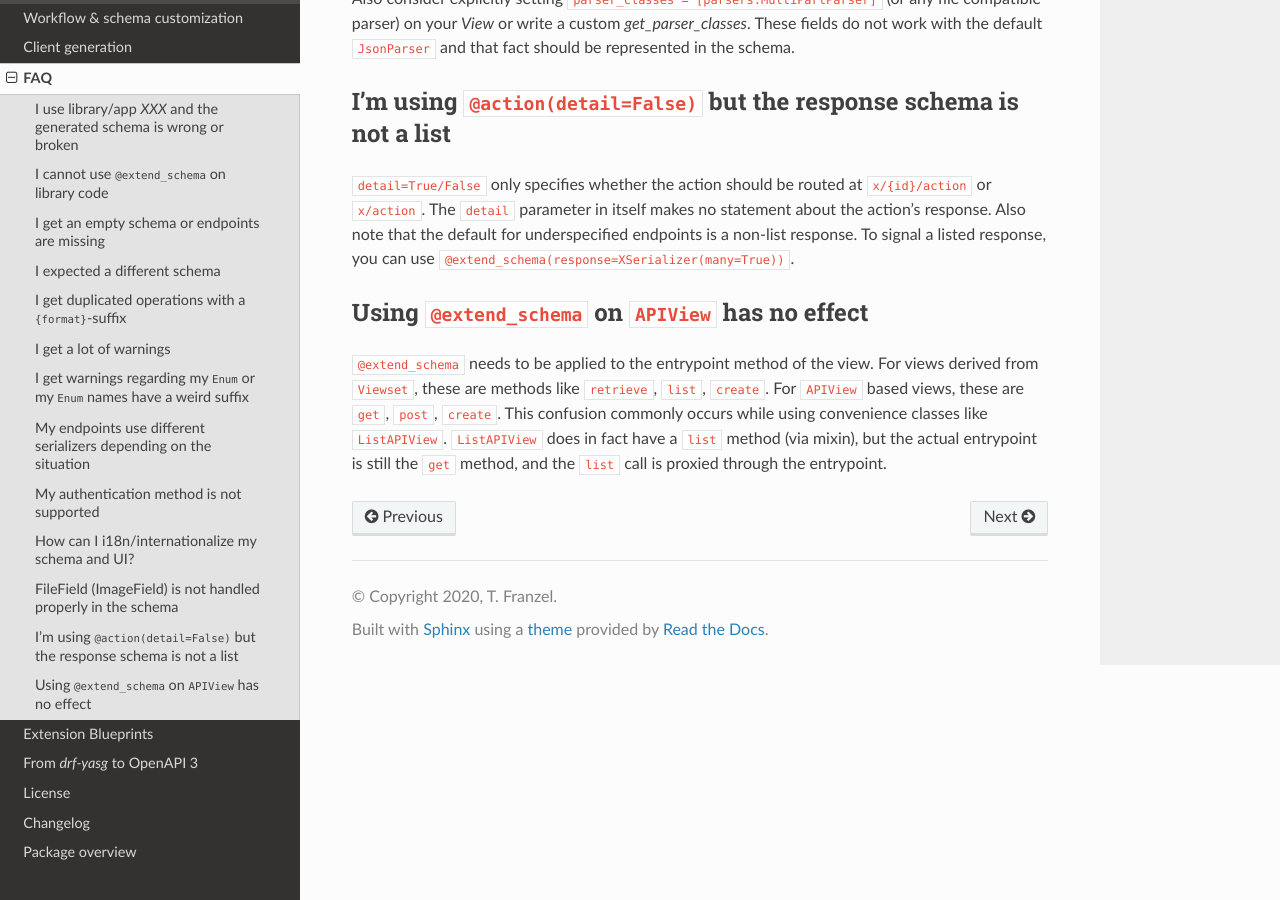
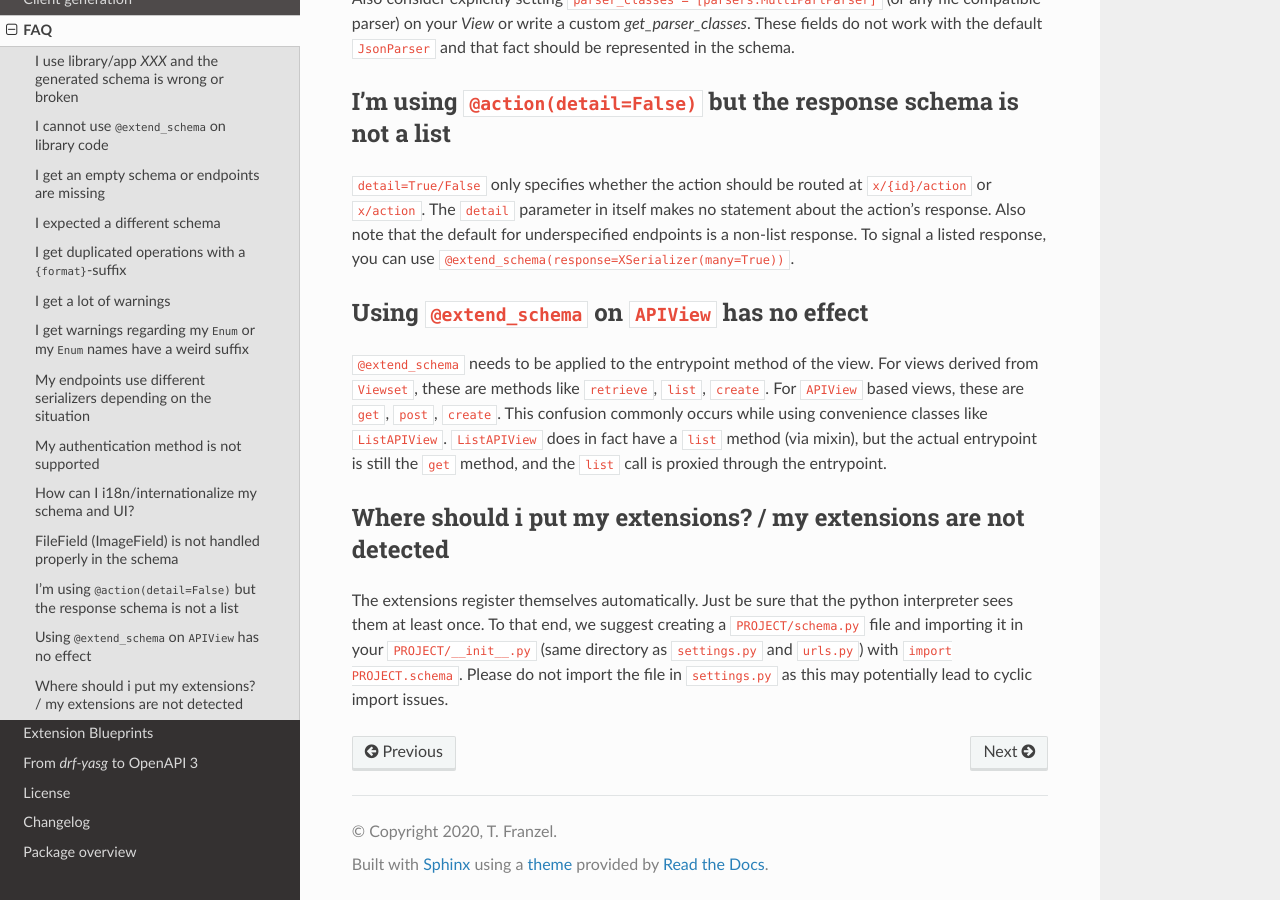
Before and after one commit to tfranzel/drf-spectacular, a Sphinx documentation site: the page built from docs/faq.rst, in a window 1280 px wide and 900 px high, scrolled down 3218 px. Built offline with Sphinx 7.4.7 and the Read the Docs theme 2.0.0, drawn with Linux system fonts in a browser that asks for light colours.

Commit message:
improve Extension usage documentation #307

```diff
--- a/docs/blueprints.rst
+++ b/docs/blueprints.rst
@@ -14,8 +14,10 @@ Blueprint files can be found `here <https://github.com/tfranzel/drf-spectacular/
 
 .. note:: Simply copy&paste the snippets into your codebase. The extensions register
   themselves automatically. Just be sure that the python interpreter sees them at least once.
-  To that end, we recommend creating a ``YOURPROJECT/schema.py`` file and importing it in your
-  ``settings.py`` with ``from YOURPROJECT.schema import *``. Now you are all set.
+  To that end, we suggest creating a ``PROJECT/schema.py`` file and importing it in your
+  ``PROJECT/__init__.py`` (same directory as ``settings.py`` and ``urls.py``)
+  with ``import PROJECT.schema``. Please do not import the file in
+  ``settings.py`` as this may potentially lead to cyclic import issues. Now you are all set.
 
 
 dj-stripe
--- a/docs/faq.rst
+++ b/docs/faq.rst
@@ -172,3 +172,12 @@ these are methods like ``retrieve``, ``list``, ``create``. For ``APIView`` based
 ``create``. This confusion commonly occurs while using convenience classes like ``ListAPIView``. ``ListAPIView`` does
 in fact have a ``list`` method (via mixin), but the actual entrypoint is still the ``get`` method, and the ``list``
 call is proxied through the entrypoint.
+
+
+Where should i put my extensions? / my extensions are not detected
+------------------------------------------------------------------
+
+The extensions register themselves automatically. Just be sure that the python interpreter sees them at least once.
+To that end, we suggest creating a ``PROJECT/schema.py`` file and importing it in your ``PROJECT/__init__.py``
+(same directory as ``settings.py`` and ``urls.py``) with ``import PROJECT.schema``. Please do not import the file in
+``settings.py`` as this may potentially lead to cyclic import issues.
```
